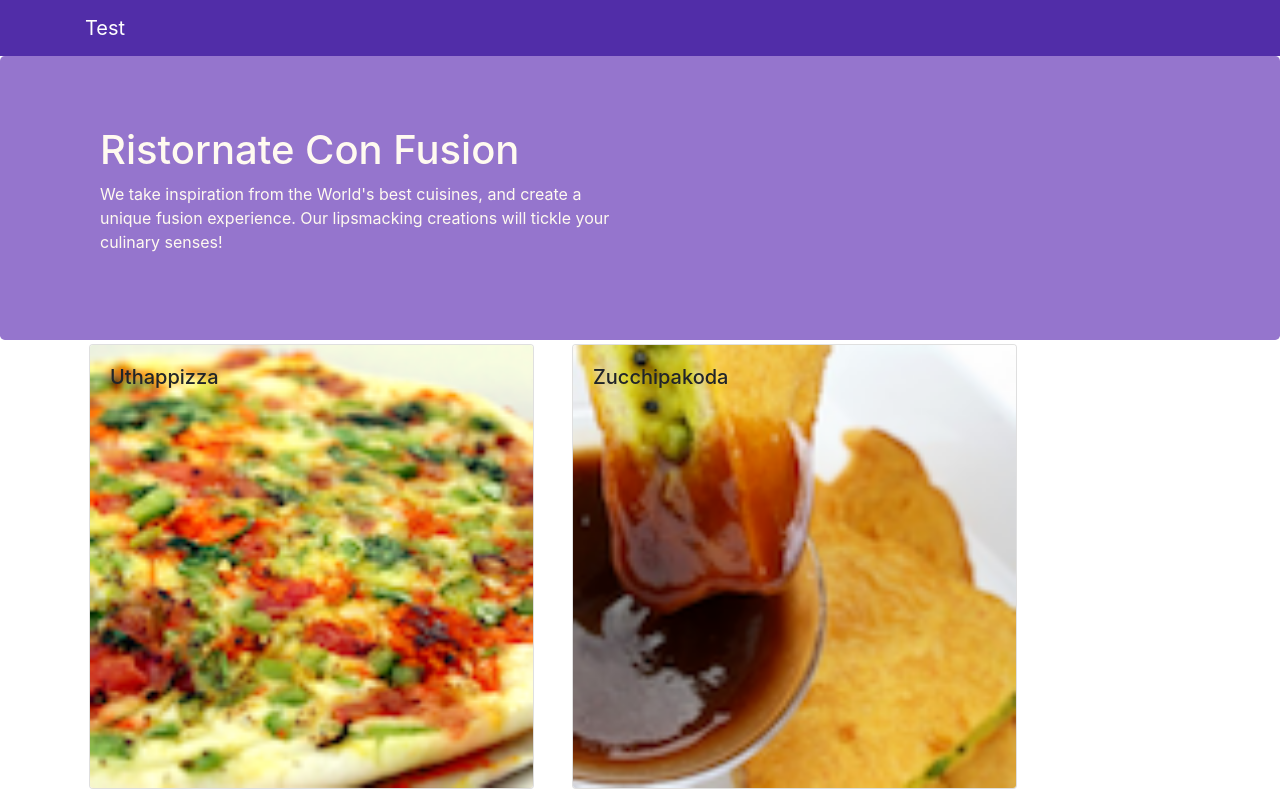
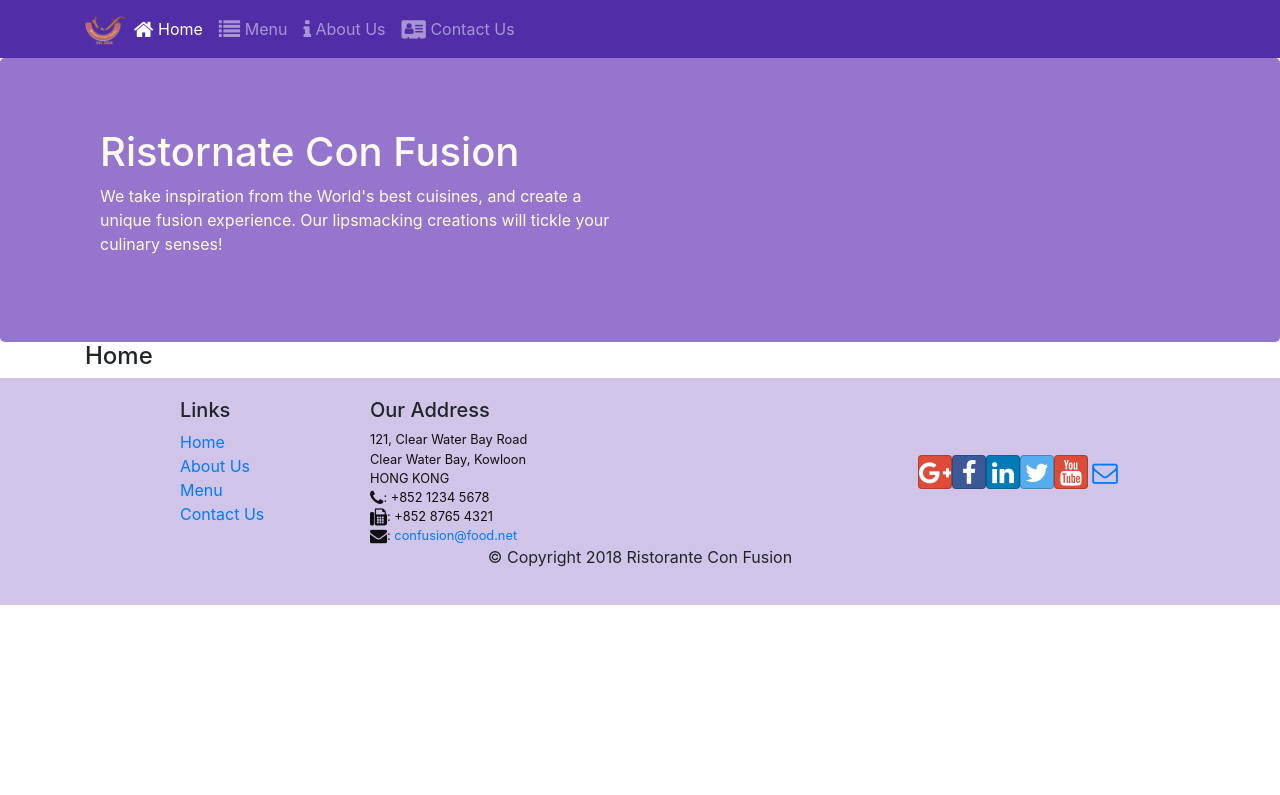
Before and after one commit to april-azure/react-assignment-1, a React (Create React App) app: page /home in a window 1280 px wide. Shown: the top 795 px of the page. Built offline with nearby package versions, Linux system fonts and the light colour scheme.

Commit message:
added router/

```diff
--- a/package.json
+++ b/package.json
@@ -10,6 +10,7 @@
     "react": "^16.4.0",
     "react-dom": "^16.4.0",
     "react-popper": "^0.9.2",
+    "react-router-dom": "^4.2.2",
     "react-scripts": "1.1.4",
     "reactstrap": "^5.0.0"
   },
--- a/src/App.js
+++ b/src/App.js
@@ -1,14 +1,17 @@
 import React, { Component } from 'react';
 import Main from './components/MainComponent'
 import './App.css'
+import { BrowserRouter } from 'react-router-dom'
 
 class App extends Component {
 
   render() {
     return (
-      <div>
-        <Main />
-      </div>
+      <BrowserRouter>
+        <div>
+          <Main />
+        </div>
+      </BrowserRouter>
     );
   }
 }
--- a/src/components/FooterComponent.js
+++ b/src/components/FooterComponent.js
@@ -1,4 +1,5 @@
 import React from 'react';
+import { Link } from 'react-router-dom'
 
 function Footer(props) {
     return(
@@ -8,10 +9,10 @@ function Footer(props) {
                 <div className="col-4 offset-1 col-sm-2">
                     <h5>Links</h5>
                     <ul className="list-unstyled">
-                        <li><a href="#">Home</a></li>
-                        <li><a href="#">About</a></li>
-                        <li><a href="#">Menu</a></li>
-                        <li><a href="contactus.html">Contact</a></li>
+                        <li><Link to='home'>Home</Link></li>
+                        <li><Link to='aboutus'>About Us</Link></li>
+                        <li><Link to='menu'>Menu</Link></li>
+                        <li><Link to='home'>Contact Us</Link></li>
                     </ul>
                 </div>
                 <div className="col-7 col-sm-5">
--- a/src/components/HeaderComponent.js
+++ b/src/components/HeaderComponent.js
@@ -1,13 +1,55 @@
 import React, { Component } from 'react'
-import { Navbar, NavbarBrand, Jumbotron } from 'reactstrap'
+import { Navbar, NavbarBrand, Nav, NavbarToggler, Collapse, NavItem, Jumbotron } from 'reactstrap'
+import { NavLink } from 'react-router-dom'
 
 class Header extends Component {
+
+	constructor (props) {
+		super(props)
+		this.state = {
+			isOpen: false
+		}
+	}
+
+	toggleNav () {
+		this.setState({
+			isOpen: !this.state.isOpen
+		})
+	}
+
 	render() {
 		return (
 			<React.Fragment>
-				<Navbar dark>
+				<Navbar dark expand = 'md'>
           			<div className = 'container'>
-            			<NavbarBrand href='/'> Test </NavbarBrand>
+          				<NavbarToggler onClick= {this.toggleNav.bind(this)} />
+            			<NavbarBrand className = 'mr-auto' href='/'>
+            				<img src = 'assets/images/logo.png' height = '30' with = '41'/>
+            			</NavbarBrand>
+            			<Collapse isOpen={this.state.isOpen} navbar>
+	            			<Nav navbar>
+	            				<NavItem>
+	            					<NavLink className='nav-link' to='/home'>
+	            						<span className = 'fa fa-home fa-lg'></span> Home
+	            					</NavLink>
+	            				</NavItem>
+	            			    <NavItem>
+	            					<NavLink className='nav-link' to='/menu'>
+	            						<span className = 'fa fa-list fa-lg'></span> Menu
+	            					</NavLink>
+	            				</NavItem>
+	            				<NavItem>
+	            					<NavLink className='nav-link' to='/aboutus'>
+	            						<span className = 'fa fa-info fa-lg'></span> About Us
+	            					</NavLink>
+	            				</NavItem>
+	            				<NavItem>
+	            					<NavLink className='nav-link' to='/contactus'>
+	            						<span className = 'fa fa-address-card fa-lg'></span> Contact Us
+	            					</NavLink>
+	            				</NavItem>
+	            			</Nav>
+	            		</Collapse>
           			</div>
         		</Navbar>
 
--- /dev/null
+++ b/src/components/HomeComponent.js
@@ -0,0 +1,11 @@
+import React from 'react'
+
+function Home (props) {
+	return(
+		<div className = 'container'>
+			<h4>Home</h4>
+		</div>
+	)
+}
+
+export default Home
--- a/src/components/MainComponent.js
+++ b/src/components/MainComponent.js
@@ -4,6 +4,8 @@ import { DISHES } from '../shared/dishes'
 import DishDetail from './DishDetailComponent'
 import Header from './HeaderComponent'
 import Footer from './FooterComponent'
+import Home from './HomeComponent'
+import { Switch, Route, Redirect } from 'react-router-dom'
 
 class Main extends Component {
 
@@ -12,22 +14,24 @@ class Main extends Component {
 
     this.state = {
       dishes: DISHES,
-      selectedDish: null
     }
   }
 
-  onDishSelect(dishId) {
-    this.setState({
-      selectedDish: dishId
-    })
-  }
+  render() {
+    const HomePage = () => {
+      return (
+        <Home/>
+      )
+    }
 
-  render() {
     return (
       <div>
         <Header/>
-        <Menu onClick = { (dishId) => this.onDishSelect(dishId) } dishes = { this.state.dishes }/>
-        <DishDetail selectedDish = {this.state.dishes.filter((dish) => dish.id === this.state.selectedDish )[0]}/>
+        <Switch>
+          <Route path = "/home" component = { HomePage } />
+          <Route exact path = "/menu" component = { () => <Menu dishes = {this.state.dishes} /> } />
+          <Redirect to = '/home' />
+        </Switch>
         <Footer/>
       </div>
     );
```
Also changed, not shown: 1 other file (tests, documents, lock files or other folders).
